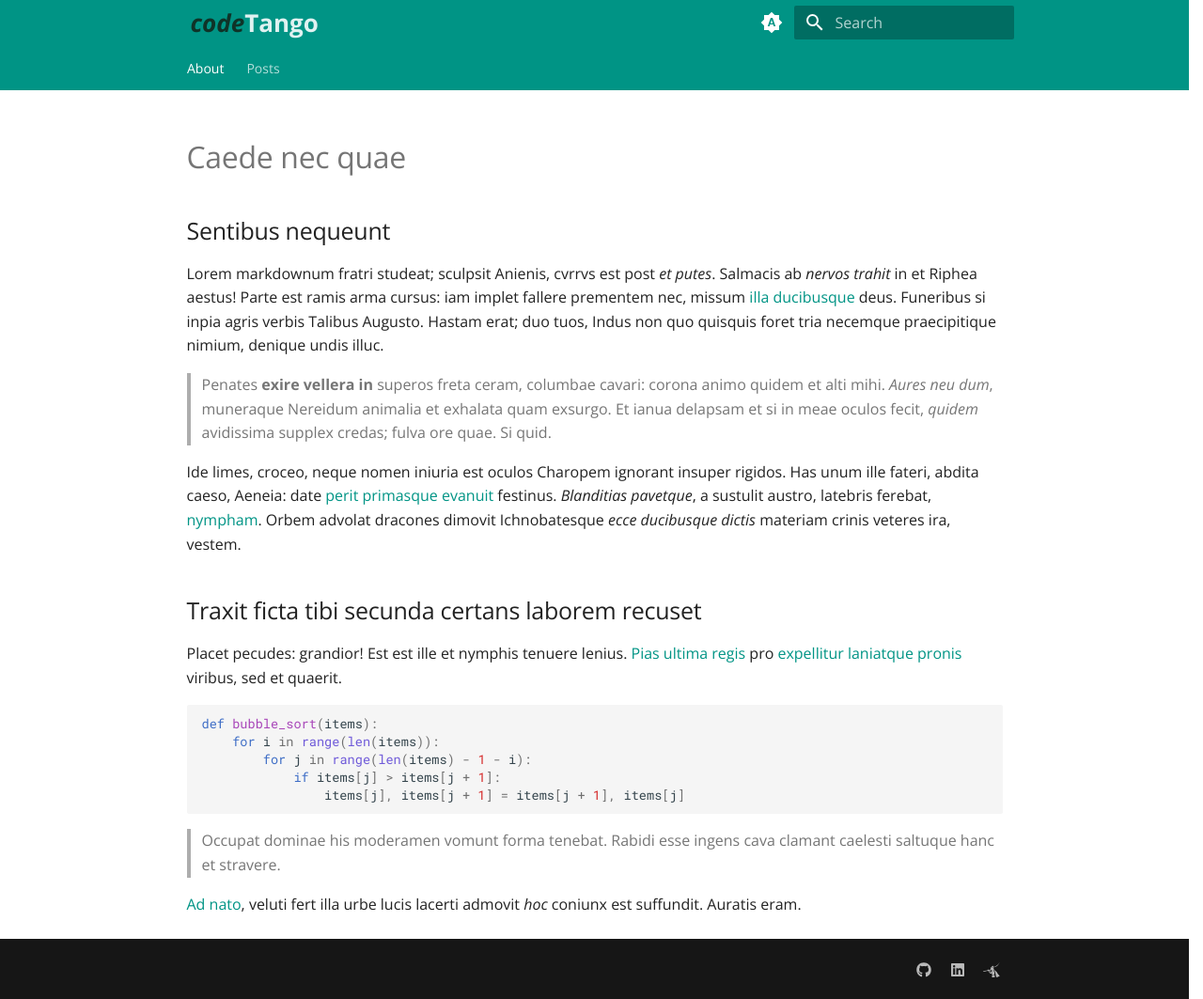
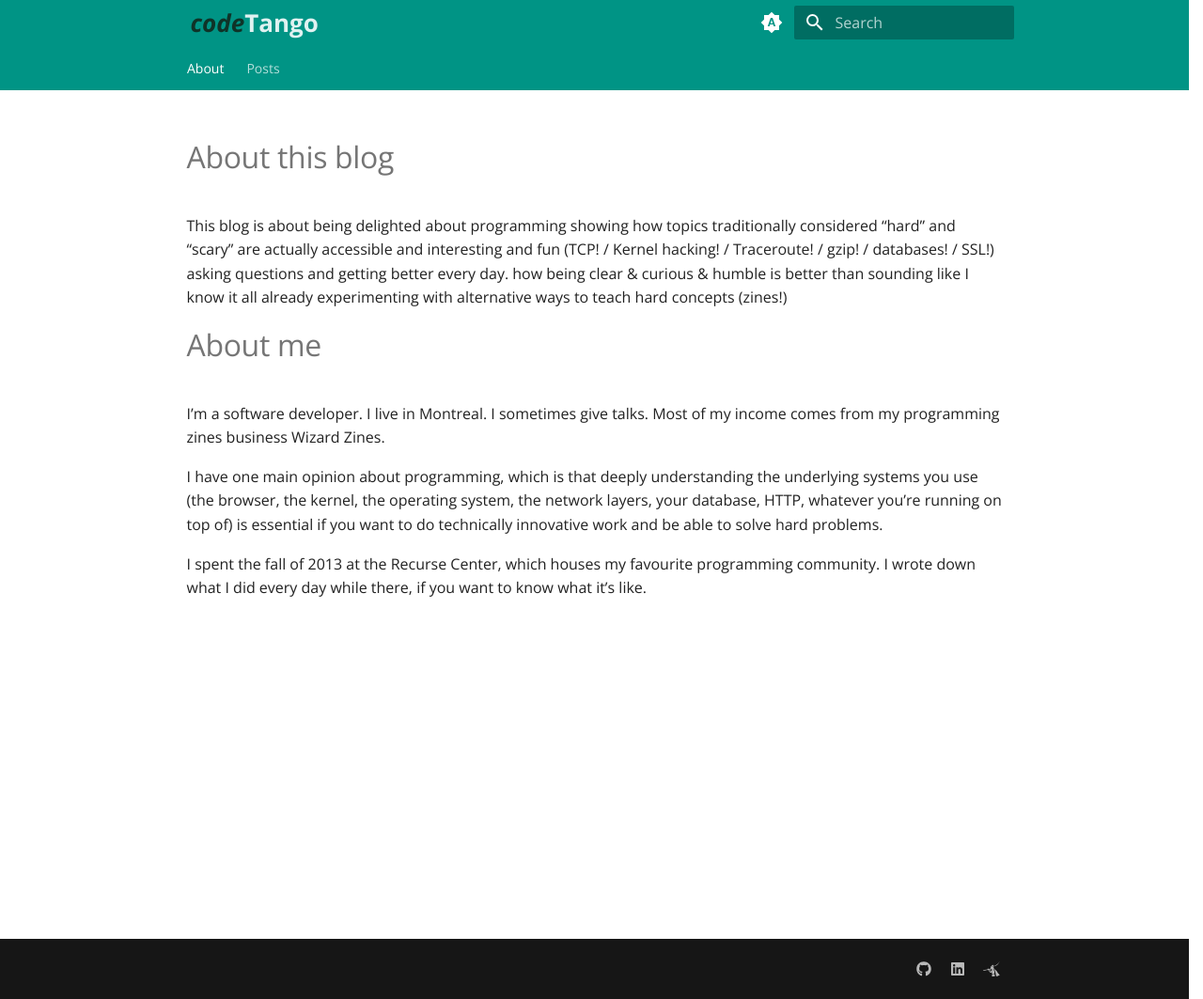
Before and after one commit to SamGrah/codetango, an MkDocs documentation site: the page built from docs/about.md, in a window 1280 px wide and 1063 px high. Shown: the whole window at 94% size. Built offline with MkDocs 1.6.1 and Material for MkDocs 9.7.7, drawn with Linux system fonts in a browser that asks for light colours.

Commit message:
about formatted updated

````diff
--- a/docs/about.md
+++ b/docs/about.md
@@ -5,44 +5,17 @@ hide:
   - footer
 ---
 
-# Caede nec quae
+# About this blog
 
-## Sentibus nequeunt
+This blog is about being delighted about programming showing how topics traditionally considered “hard” and “scary” are actually accessible and interesting and fun (TCP! / Kernel hacking! / Traceroute! / gzip! / databases! / SSL!)
+asking questions and getting better every day.
+how being clear & curious & humble is better than sounding like I know it all already
+experimenting with alternative ways to teach hard concepts (zines!)
 
-Lorem markdownum fratri studeat; sculpsit Anienis, cvrrvs est post _et putes_.
-Salmacis ab _nervos trahit_ in et Riphea aestus! Parte est ramis arma cursus:
-iam implet fallere prementem nec, missum [illa ducibusque](http://que-qui.org/)
-deus. Funeribus si inpia agris verbis Talibus Augusto. Hastam erat; duo tuos,
-Indus non quo quisquis foret tria necemque praecipitique nimium, denique undis
-illuc.
+# About me
 
-> Penates **exire vellera in** superos freta ceram, columbae cavari: corona
-> animo quidem et alti mihi. _Aures neu dum_, muneraque Nereidum animalia et
-> exhalata quam exsurgo. Et ianua delapsam et si in meae oculos fecit, _quidem_
-> avidissima supplex credas; fulva ore quae. Si quid.
+I’m a software developer. I live in Montreal. I sometimes give talks. Most of my income comes from my programming zines business Wizard Zines.
 
-Ide limes, croceo, neque nomen iniuria est oculos Charopem ignorant insuper
-rigidos. Has unum ille fateri, abdita caeso, Aeneia: date [perit primasque
-evanuit](http://www.magicoimum.com/) festinus. _Blanditias pavetque_, a sustulit
-austro, latebris ferebat, [nympham](http://caput-tibi.com/adestet). Orbem
-advolat dracones dimovit Ichnobatesque _ecce ducibusque dictis_ materiam crinis
-veteres ira, vestem.
+I have one main opinion about programming, which is that deeply understanding the underlying systems you use (the browser, the kernel, the operating system, the network layers, your database, HTTP, whatever you’re running on top of) is essential if you want to do technically innovative work and be able to solve hard problems.
 
-## Traxit ficta tibi secunda certans laborem recuset
-
-Placet pecudes: grandior! Est est ille et nymphis tenuere lenius. [Pias ultima
-regis](http://soror.com/tantaet) pro [expellitur laniatque
-pronis](http://ut.com/acuti-cum) viribus, sed et quaerit.
-
-```python
-def bubble_sort(items):
-    for i in range(len(items)):
-        for j in range(len(items) - 1 - i):
-            if items[j] > items[j + 1]:
-                items[j], items[j + 1] = items[j + 1], items[j]
-```
-
-> Occupat dominae his moderamen vomunt forma tenebat. Rabidi esse ingens cava clamant caelesti saltuque hanc et stravere.
-
-[Ad nato](http://cernit-gravi.com/), veluti fert illa urbe lucis lacerti admovit
-_hoc_ coniunx est suffundit. Auratis eram.
+I spent the fall of 2013 at the Recurse Center, which houses my favourite programming community. I wrote down what I did every day while there, if you want to know what it’s like.
````
